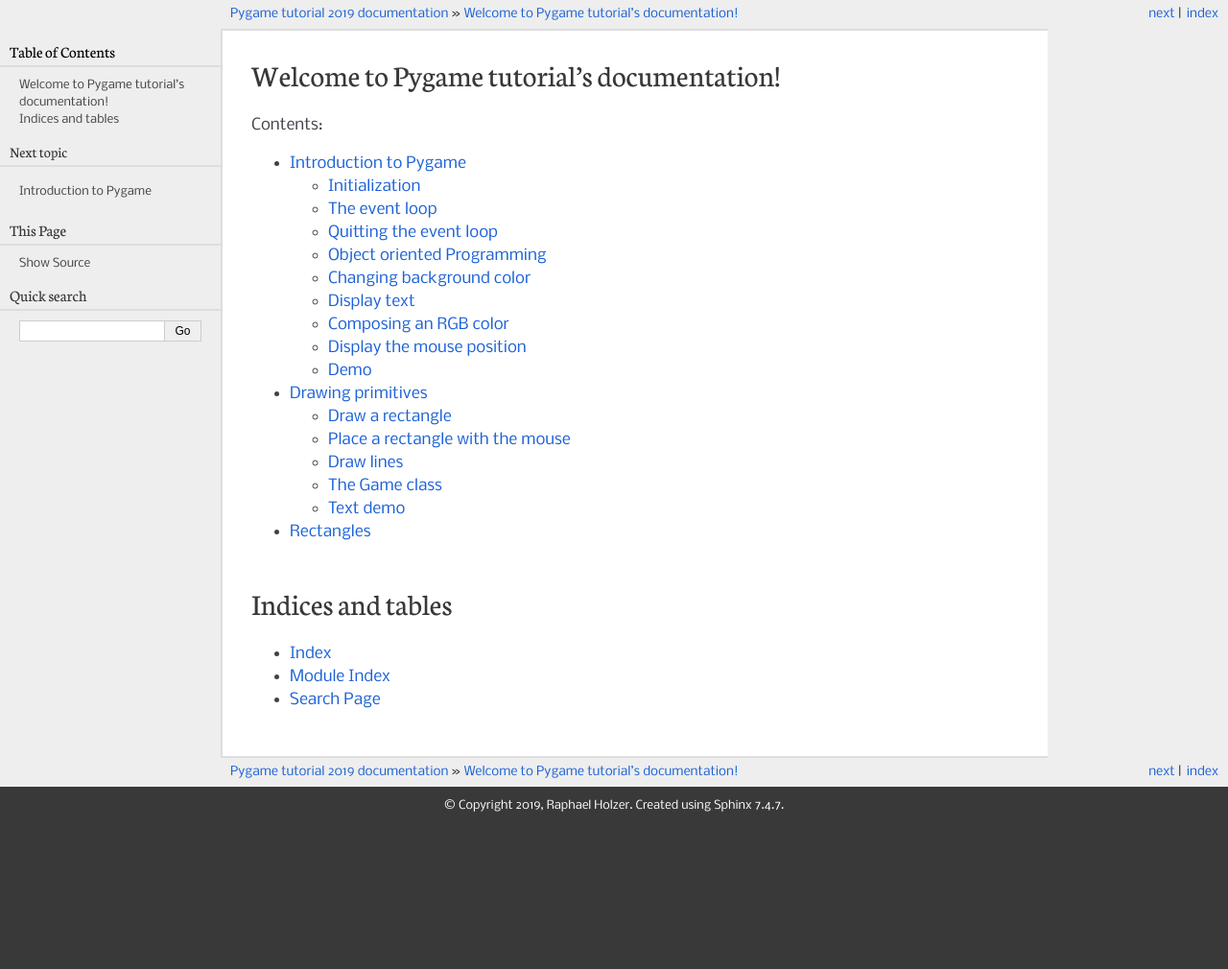
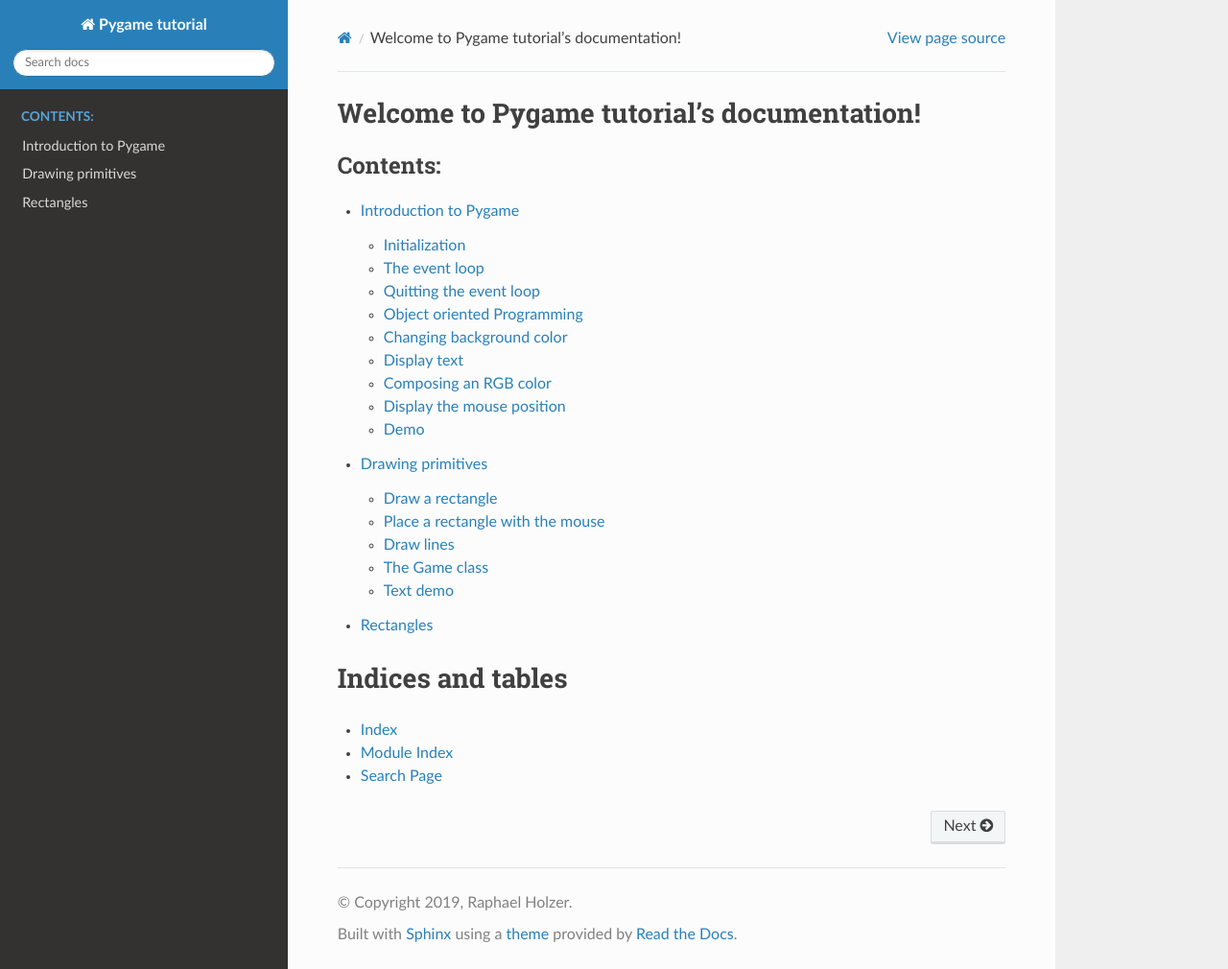
Before and after one commit to rasql/pygame-tutorial, a Sphinx documentation site: the page built from docs/index.rst, in a window 1280 px wide and 1010 px high. Shown: the whole window at 96% size. Built offline with Sphinx 7.4.7 and the Read the Docs theme 2.0.0, drawn with Linux system fonts in a browser that asks for light colours.

Commit message:
changed to RTD theme

```diff
--- a/docs/conf.py
+++ b/docs/conf.py
@@ -84,7 +84,8 @@
 # a list of builtin themes.
 #
 # html_theme = 'alabaster'
-html_theme = 'pyramid'
+# html_theme = 'pyramid'
+html_theme = 'sphinx_rtd_theme'
 
 # Theme options are theme-specific and customize the look and feel of a theme
 # further.  For a list of options available for each theme, see the
```
Also changed, not shown: README.md (+11 -4 lines).
